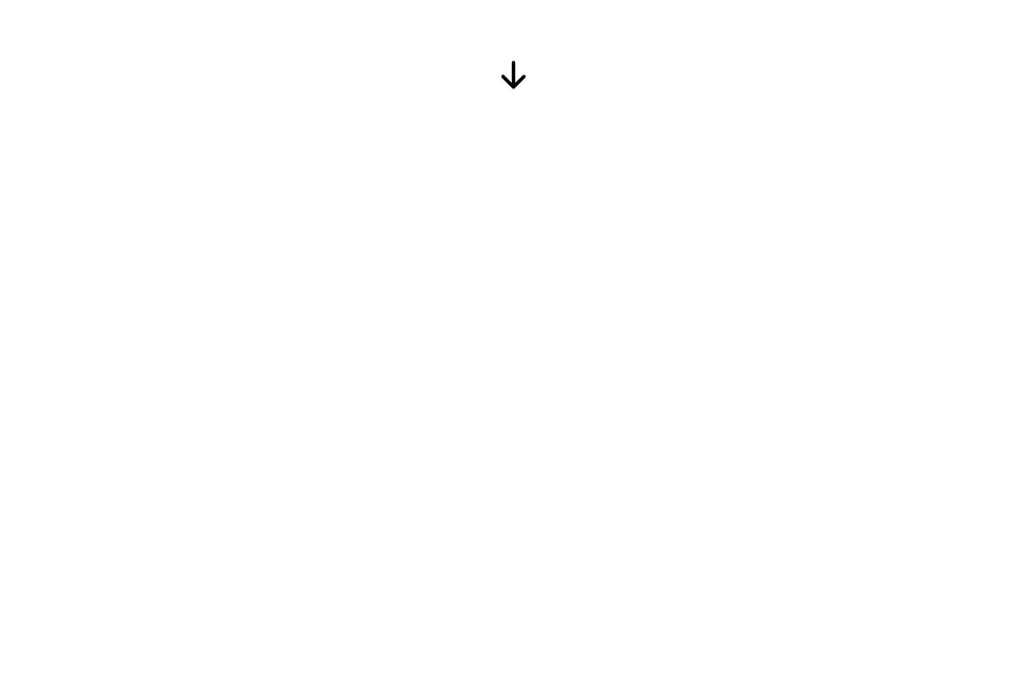
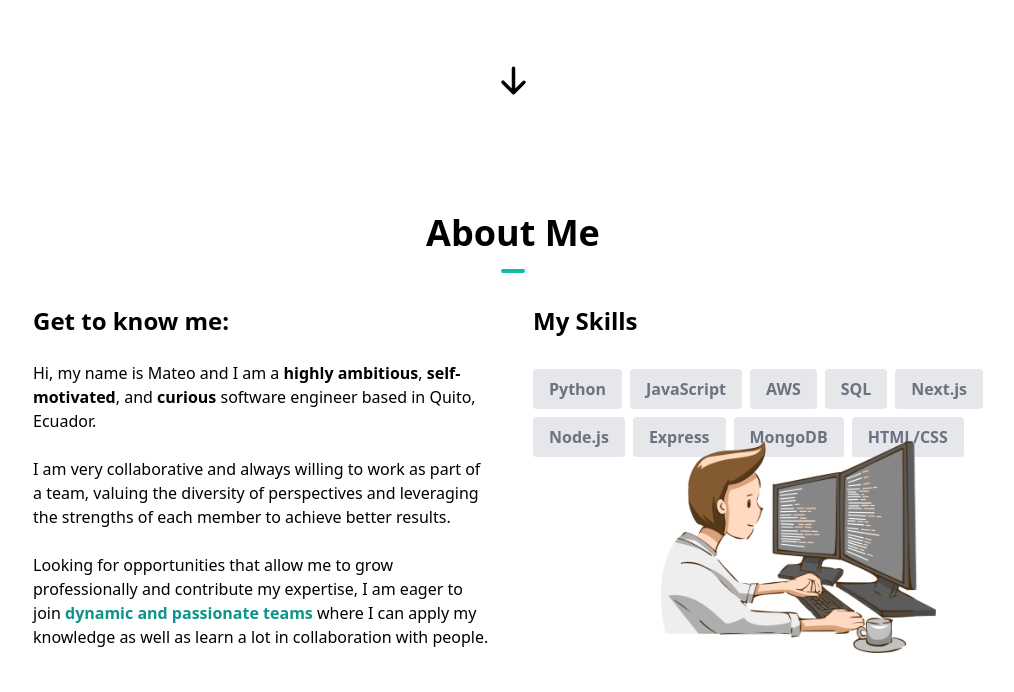
Before and after one commit to AEIS-FIS-EPN/mateo-perez-portfolio, a Next.js app: page / in a window 1280 px wide. Shown: the part 774-1466 px from the top of the page, without its empty margins (127-1141 px from the left). Before the commit the page ends 875 px from the top, so only its background shows below. Built offline with nearby package versions, Linux system fonts and the light colour scheme.

Commit message:
feat: add about me component

```diff
--- a/app/page.tsx
+++ b/app/page.tsx
@@ -1,9 +1,11 @@
 import HeroSection from '@/components/HeroSection'
+import AboutSection from '@/components/AboutSection'
 
 export default function Home() {
   return (
     <main className='mx-auto max-w-3xl px-4 sn:px-6 md:max-w-5xl'>
       <HeroSection />
+      <AboutSection />
     </main>
   )
 }
--- /dev/null
+++ b/components/AboutSection.tsx
@@ -0,0 +1,81 @@
+import React from 'react'
+import Image from 'next/image'
+
+const skills = [
+  { skill: 'Python' },
+  { skill: 'JavaScript' },
+  { skill: 'AWS' },
+  { skill: 'SQL' },
+  { skill: 'Next.js' },
+  { skill: 'Node.js' },
+  { skill: 'Express' },
+  { skill: 'MongoDB' },
+  { skill: 'HTML/CSS' },
+]
+
+const AboutSection = () => {
+  return (
+    <section id="about">
+      <div className="my-12 pb-12 md:pt-16 md:pb-48">
+        <h1 className="text-center font-bold text-4xl">
+          About Me
+          <hr className="w-6 h-1 mx-auto my-4 bg-teal-500 border-0 rounded"></hr>
+        </h1>
+
+        <div className="flex flex-col space-y-10 items-stretch justify-center align-top md:space-x-10 md:space-y-0 md:p-4 md:flex-row md:text-left">
+          <div className="md:w-1/2 ">
+            <h1 className="text-center text-2xl font-bold mb-6 md:text-left">
+              Get to know me:
+            </h1>
+            <p>
+              {' '}
+              Hi, my name is Mateo and I am a{' '}
+              <span className='font-bold'>{'highly ambitious'}</span>,
+              <span className='font-bold'>{' self-motivated'}</span>, and
+              <span className='font-bold'>{' curious'}</span> software engineer
+              based in Quito, Ecuador.
+            </p>
+            <br />
+            <p>
+              I am very collaborative and always willing to work as part of a team, valuing the diversity
+              of perspectives and leveraging the strengths of each member to achieve better results.
+            </p>
+            <br />
+            <p>
+              Looking for opportunities that allow me to grow professionally and contribute my expertise,
+              I am eager to join
+              <span className='font-semibold text-teal-600'>
+                {' '}dynamic and passionate teams {' '}
+              </span> where I can apply my knowledge as well as learn
+              a lot in collaboration with people.
+            </p>
+          </div>
+          <div className="text-center md:w-1/2 md:text-left">
+            <h1 className="text-2xl font-bold mb-6">My Skills</h1>
+            <div className="flex flex-wrap flex-row justify-center z-10 md:justify-start">
+              {skills.map((item, idx) => {
+                return (
+                  <p
+                    key={idx}
+                    className="bg-gray-200 px-4 py-2 mr-2 mt-2 text-gray-500 rounded font-semibold"
+                  >
+                    {item.skill}
+                  </p>
+                )
+              })}
+            </div>
+            <Image
+              src="/matuxo.webp"
+              alt=""
+              width={275}
+              height={275}
+              className="hidden md:block md:relative md:bottom-4 md:left-32 md:z-0"
+            />
+          </div>
+        </div>
+      </div>
+    </section>
+  )
+}
+
+export default AboutSection
--- /dev/null
+++ b/components/ola.tsx
@@ -0,0 +1,80 @@
+import React from 'react'
+import Image from 'next/image'
+
+const skills = [
+  { skill: 'Python' },
+  { skill: 'JavaScript' },
+  { skill: 'AWS' },
+  { skill: 'SQL' },
+  { skill: 'Next.js' },
+  { skill: 'Node.js' },
+  { skill: 'Express' },
+  { skill: 'MongoDB' },
+  { skill: 'HTML/CSS' },
+]
+
+const AboutSection = () => {
+  return (
+    <section id='about'>
+      <div className='my-12 pb-12 md:pt-16 md:pb-48'>
+        <h1 className='text-center font-bold text-4xl'>
+          About Me
+          <hr className="w-6 h-1 mx-auto my-4 bg-teal-500 border-0 rounded"></hr>
+        </h1>
+        <div className='flex flex-col space-y-10 items-stretch justify-center align-top md:space-x-10 md:space-y-0 md:p-4 md:flex-row md:text-left'>
+          <div className='md:w-1/2'>
+            <h1 className='text-center text-2xl font-bold mb-6 md:text-left'>
+              Get to know me
+            </h1>
+            <p>
+              {' '}
+              Hi, my name is Mateo and I am a{' '}
+              <span className='font-bold'>{'highly ambitious'}</span>,
+              <span className='font-bold'>{' self-motivated'}</span>, and
+              <span className='font-bold'>{' curious'}</span> software engineer
+              based in Quito, Ecuador.
+            </p>
+            <br />
+            <p>
+              I am very collaborative and always willing to work as part of a team, valuing the diversity
+              of perspectives and leveraging the strengths of each member to achieve better results.
+            </p>
+            <br />
+            <p>
+              Looking for opportunities that allow me to grow professionally and contribute my expertise,
+              I am eager to join
+              <span className='font-semibold text-teal-600'>
+                {' '}dynamic and passionate teams {' '}
+              </span> where I can apply my knowledge as well as learn
+              a lot in collaboration with people.
+            </p>
+          </div>
+          <div>
+            <h1>My Skills</h1>
+            <div className='flex flex-wrap flex-row justify-center md:justify-start'>
+              {skills.map((item, index) => {
+                return (
+                  <p
+                    key={index}
+                    className='bg-gray-200 px-4 py-2 mr-2 mt-2 text-gray-500 rounded font-semibold'
+                  >
+                    {item.skill}
+                  </p>
+                )
+              })}
+            </div>
+            <Image
+            className='hidden md:block md:relative md:bottom-4 md:left-32 md:z-0'
+              src='/headshot.jpg'
+              alt='Mateo Pérez portrait picture'
+              width={325}
+              height={325}
+            />
+          </div>
+        </div>
+      </div>
+    </section>
+  )
+}
+
+export default AboutSection
```
Also changed, not shown: public/matuxo.webp (added).
